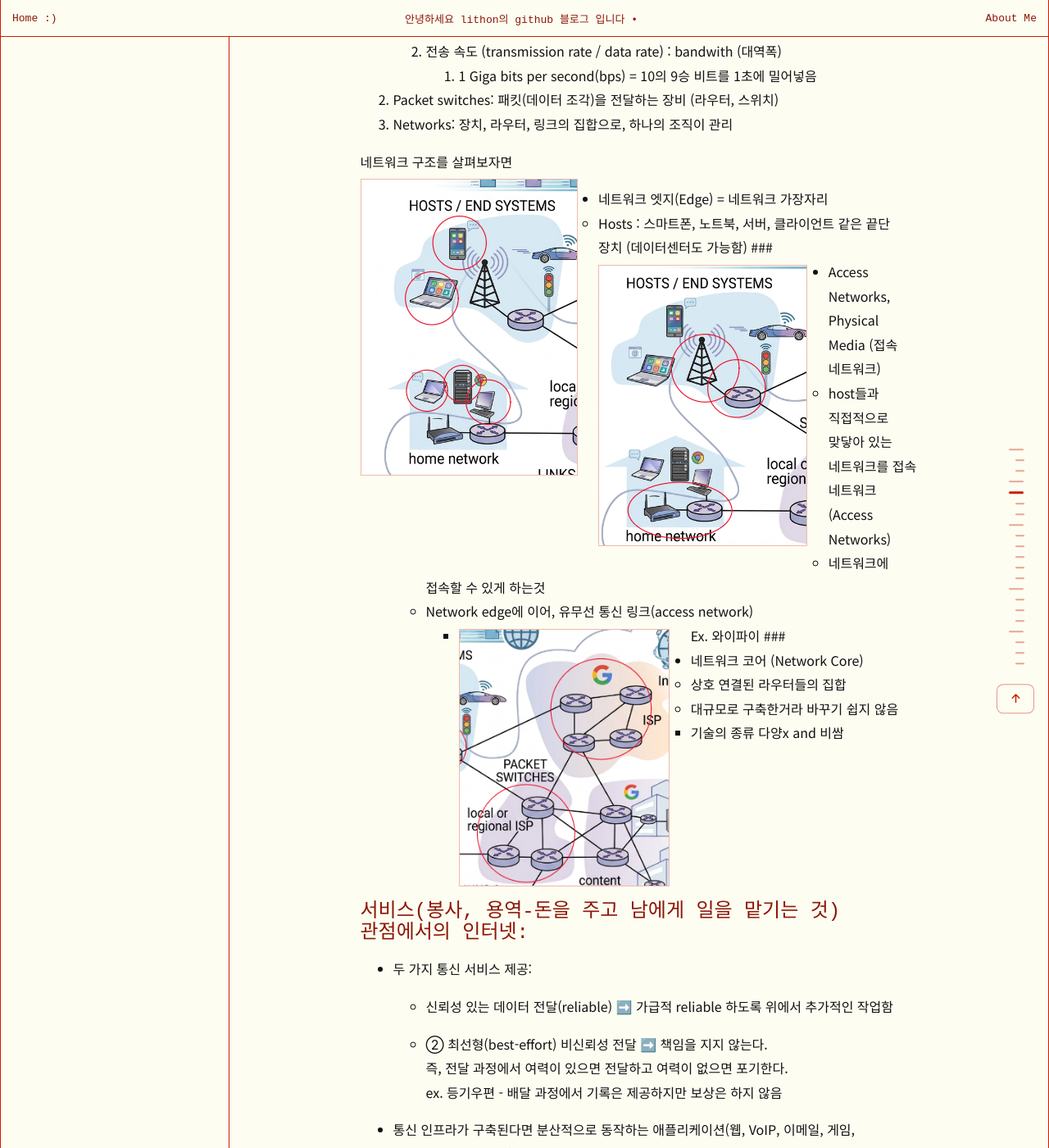
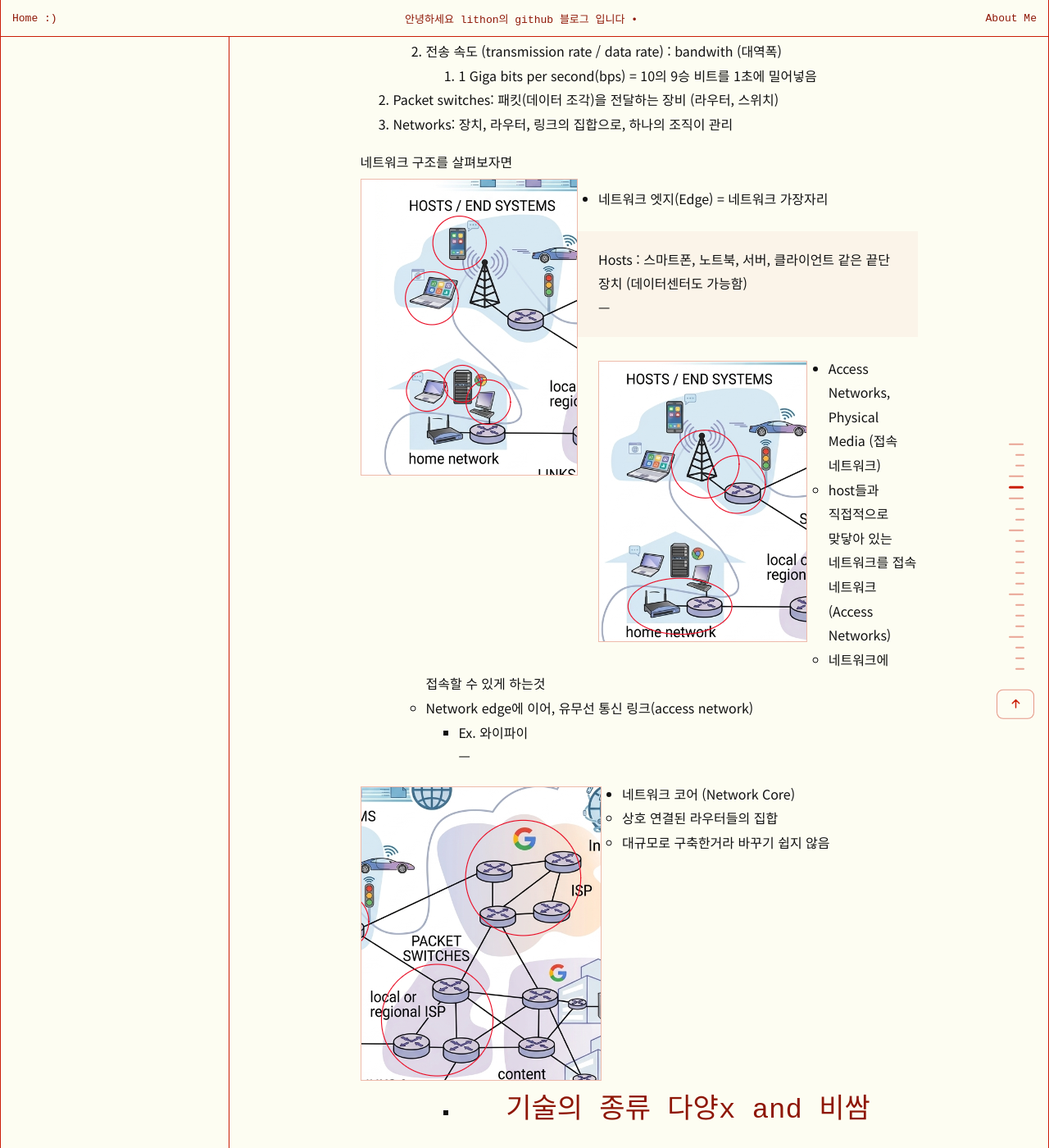
Before and after one commit to lithonhaeun/lithonhaeun.github.io, a Jekyll site: the page built from _posts/2026-09-28-컴퓨터 네트워크 [개념, 역사, 프로토콜].md, in a window 1280 px wide and 1400 px high, scrolled down 3309 px. Shown: the whole window at 82% size. Built offline with Jekyll 4.4.1, drawn with Linux system fonts in a browser that asks for light colours; some web fonts are replaced; comment, search, counter and statistics services are not loaded.

Commit message:
docs : 네트워크 개념,개요, 역사 이미지 정렬

```diff
--- a/_posts/2026-09-28-컴퓨터 네트워크 [개념, 역사, 프로토콜].md
+++ b/_posts/2026-09-28-컴퓨터 네트워크 [개념, 역사, 프로토콜].md
@@ -99,21 +99,25 @@
 네트워크 구조를 살펴보자면<br>
 ![](/assets/img/20261002-capture.png){:.left}
 - 네트워크 엣지(Edge) = 네트워크 가장자리
-  - Hosts : 스마트폰, 노트북, 서버, 클라이언트 같은 끝단 장치 (데이터센터도 가능함)
-###
+  >Hosts : 스마트폰, 노트북, 서버, 클라이언트 같은 끝단 장치 (데이터센터도 가능함)
+<br>
+---
+
 ![](/assets/img/20261002-capture-2.png){:.left}
 - Access Networks, Physical Media (접속 네트워크)
   - host들과 직접적으로 맞닿아 있는 네트워크를 접속 네트워크(Access Networks)
   - 네트워크에 접속할 수 있게 하는것
   - Network edge에 이어, 유무선 통신 링크(access network)
     - Ex. 와이파이
-###
+<br>
+---
+
 ![](/assets/img/20261002-capture-3.png){:.left}
 - 네트워크 코어 (Network Core)
   - 상호 연결된 라우터들의 집합
   - 대규모로 구축한거라 바꾸기 쉽지 않음
-    - 기술의 종류 다양x and 비쌈
-
+    - 기술의 종류 다양x and 비쌈 <br>
+---
 ### 서비스(봉사, 용역-돈을 주고 남에게 일을 맡기는 것) 관점에서의 인터넷:
 - 두 가지 통신 서비스 제공:
   - 신뢰성 있는 데이터 전달(reliable) ➡️ 가급적 reliable 하도록 위에서 추가적인 작업함
```
